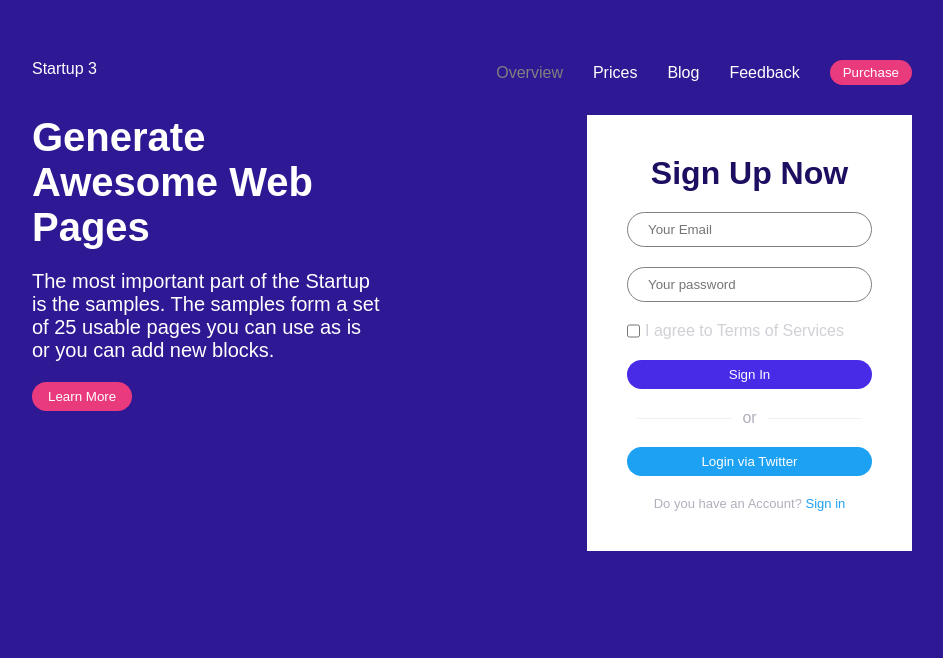
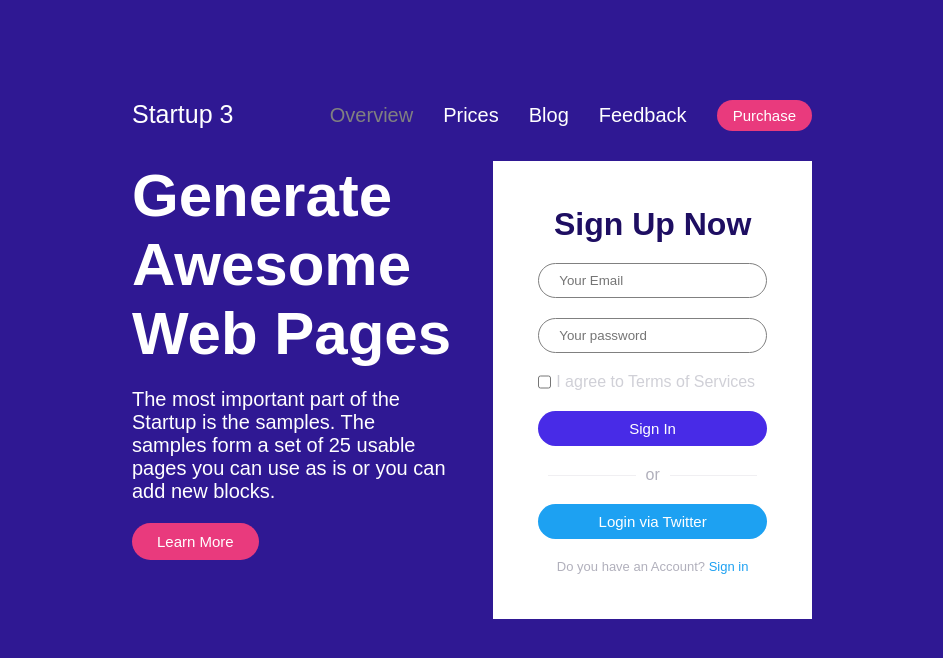
Before and after one commit to Mohit1310/Rocket-Carrers, a plain HTML site: page index.html in a window 1280 px wide. Shown: the whole page, without its empty margins (168-1111 px from the left). Drawn offline with Linux system fonts and the light colour scheme.

Commit message:
css update

```diff
--- a/style.css
+++ b/style.css
@@ -6,7 +6,7 @@
 
 body {
   background-color: #2f1893;
-  padding: 60px 200px;
+  padding: 100px 300px;
   font-family: sans-serif;
 }
 
@@ -21,6 +21,11 @@ body {
   align-items: center;
   list-style-type: none;
   gap: 30px;
+  font-size: 20px;
+}
+
+nav > span {
+  font-size: 25px;
 }
 
 .nav--items > .active {
@@ -31,11 +36,12 @@ body {
   color: #fff;
   border: none;
   border-radius: 50px;
+  font-size: 15px;
 }
 
 .purchase--btn {
   background-color: #e93a7d;
-  padding: 5px 13px;
+  padding: 7px 16px;
 }
 
 .main--container {
@@ -49,21 +55,21 @@ body {
   display: flex;
   flex-direction: column;
   gap: 20px;
-  width: 350px;
+  width: 450px;
 }
 
 .main--containerContent > .title {
-  font-size: 40px;
+  font-size: 60px;
 }
 
 .main--containerContent > .description {
   font-size: 20px;
-  font-style: normal;
+  width: 320px;
 }
 
 .learnMore--btn {
   background-color: #e93a7d;
-  padding: 7px 16px;
+  padding: 10px 25px;
   align-self: self-start;
 }
 
@@ -72,8 +78,8 @@ body {
   flex-direction: column;
   background-color: #fff;
   gap: 20px;
-  padding: 40px;
-  width: 325px;
+  padding: 45px;
+  width: 375px;
 }
 
 .main--containerForm > h1 {
@@ -99,8 +105,7 @@ body {
 }
 
 .signIn--btn {
-  padding-top: 7px;
-  padding-bottom: 7px;
+  padding: 9px 0;
   background-color: #482be7;
 }
 
@@ -120,8 +125,7 @@ body {
 
 .twitter--btn {
   background-color: #1da1f2;
-  padding-top: 7px;
-  padding-bottom: 7px;
+  padding: 9px 0;
 }
 
 .haveAccount {
```
